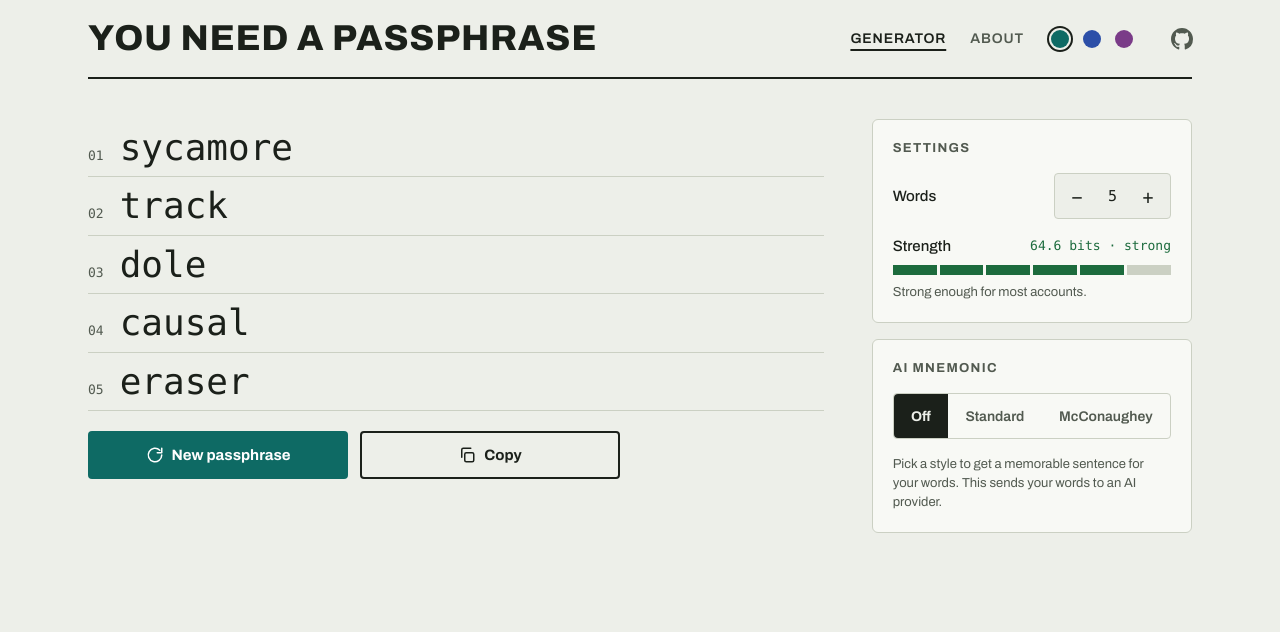
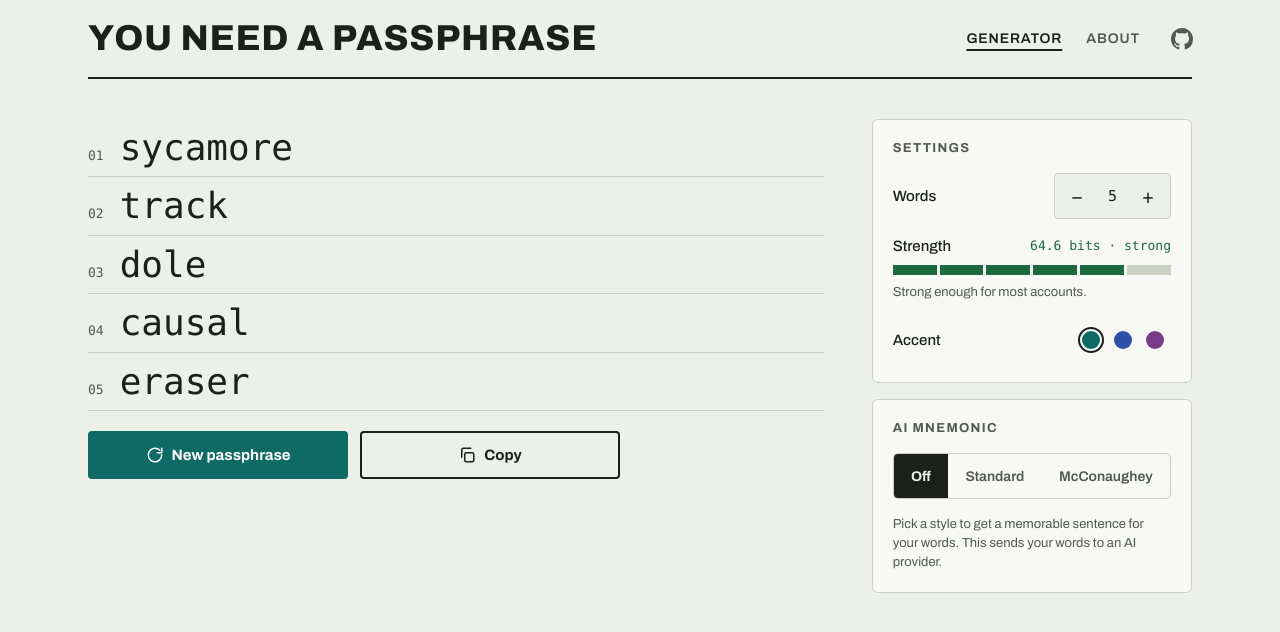
Before and after one commit to cdanielsen/next-long-pass, a React (Vite) app: page / in a window 1280 px wide. Shown: the top 632 px of the page. Built offline with nearby package versions, Linux system fonts and the light colour scheme; a web font is replaced by a local one.

Commit message:
refactor: move the accent picker into the Settings card
Co-Authored-By: Claude Opus 5.5 <noreply@anthropic.com>

```diff
--- a/src/components/AccentPicker.module.css
+++ b/src/components/AccentPicker.module.css
@@ -1,5 +1,6 @@
 .picker {
   display: flex;
+  margin-right: -7px; /* align the last swatch with the panel edge */
   margin: 0;
   padding: 0;
   border: 0;
@@ -27,12 +28,12 @@
   height: 18px;
   border-radius: 50%;
   background: var(--swatch);
-  box-shadow: 0 0 0 2px var(--color-bg);
+  box-shadow: 0 0 0 2px var(--color-surface);
 }
 
 .radio:checked + .swatch {
   box-shadow:
-    0 0 0 2px var(--color-bg),
+    0 0 0 2px var(--color-surface),
     0 0 0 4px var(--color-ink);
 }
 
--- a/src/components/AppHeader.tsx
+++ b/src/components/AppHeader.tsx
@@ -1,6 +1,5 @@
 import { Link, NavLink } from "react-router";
 
-import AccentPicker from "./AccentPicker";
 import { GitHubIcon } from "./icons";
 import styles from "./AppHeader.module.css";
 
@@ -28,7 +27,6 @@ const AppHeader = () => (
           </li>
         </ul>
       </nav>
-      <AccentPicker />
       <a
         href={REPO_URL}
         className={styles.iconLink}
--- a/src/components/SettingsPanel.tsx
+++ b/src/components/SettingsPanel.tsx
@@ -1,5 +1,6 @@
 import type { CSSProperties } from "react";
 
+import AccentPicker from "./AccentPicker";
 import { entropyBits, entropyStrength } from "../lib/passphrase";
 import { MAX_WORDS, MIN_WORDS } from "../../shared/passphrase";
 import ui from "../styles/ui.module.css";
@@ -89,6 +90,14 @@ const SettingsPanel = ({
         </div>
         <p className={styles.hint}>{HINTS[strength]}</p>
       </div>
+
+      <div className={styles.row}>
+        {/* The picker's own legend names it for screen readers */}
+        <span className={styles.rowLabel} aria-hidden="true">
+          Accent
+        </span>
+        <AccentPicker />
+      </div>
     </section>
   );
 };
```
Also changed, not shown: 1 other file (tests, documents, lock files or other folders).
